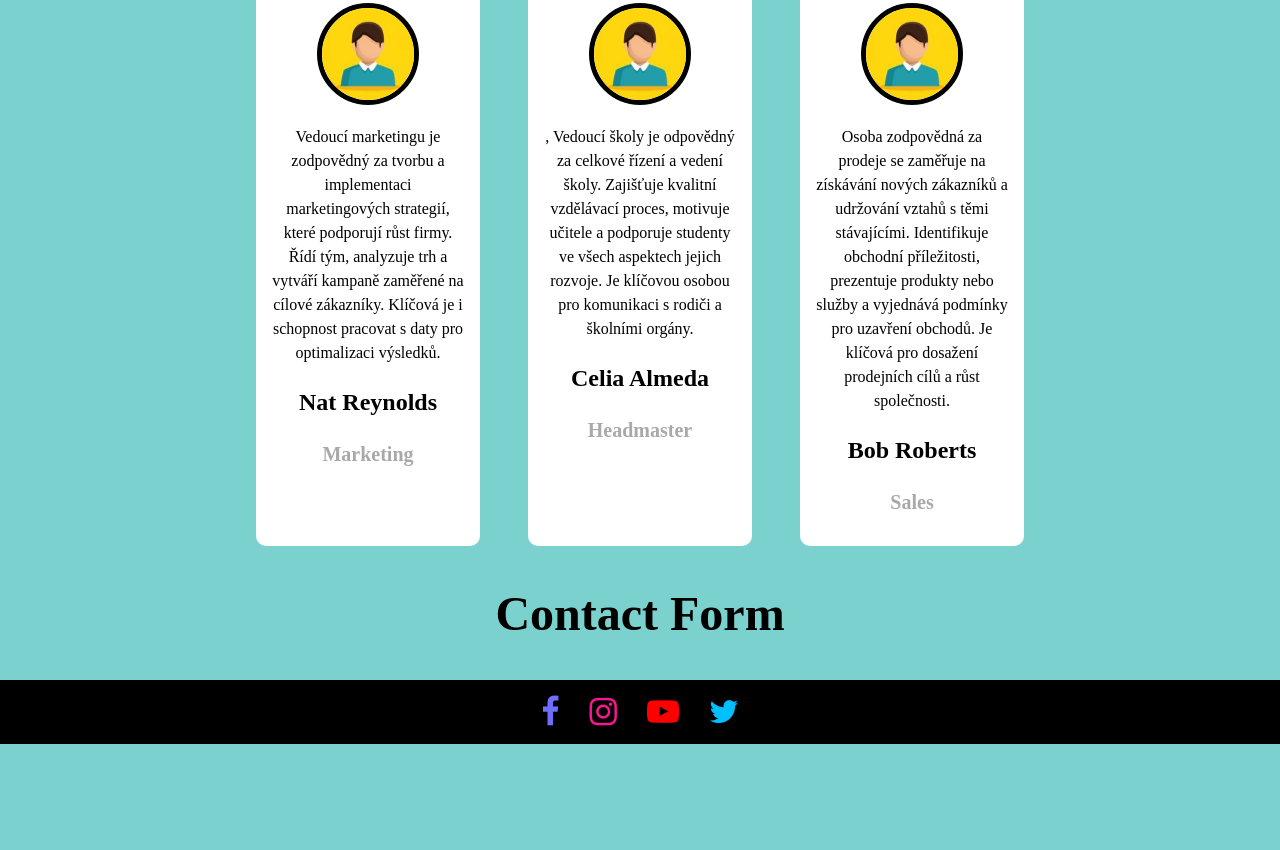
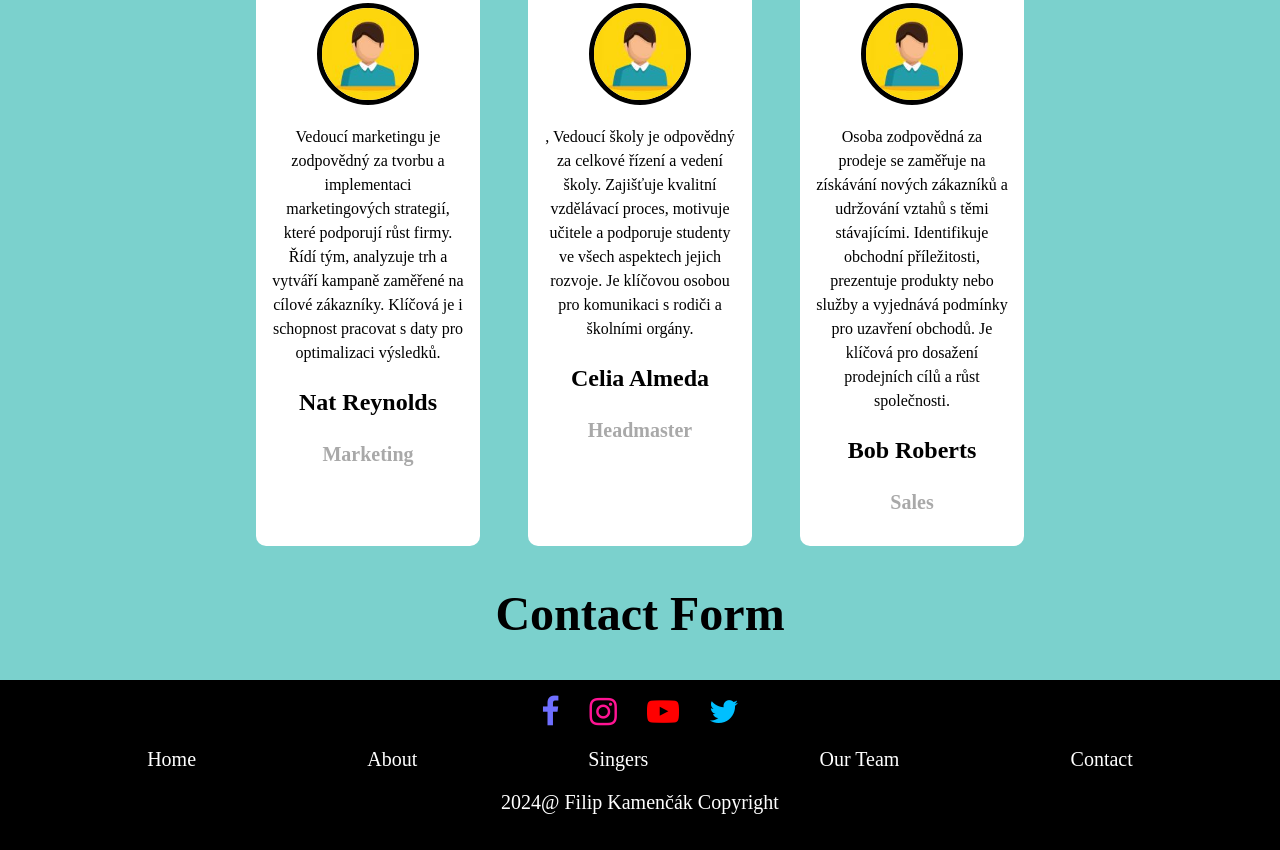
Before and after one commit to MagmaFilda/FestivalWeb, a plain HTML site: page index.html in a window 1280 px wide. Shown: the part 2567-3417 px from the top of the page. Before the commit the page ends 3311 px from the top, so only its background shows below. Drawn offline with Linux system fonts and the light colour scheme.

Commit message:
Footer Added

```diff
--- a/index.html
+++ b/index.html
@@ -7,10 +7,10 @@
     <link rel="stylesheet" href="https://cdnjs.cloudflare.com/ajax/libs/font-awesome/4.7.0/css/font-awesome.min.css">
 </head>
 <body>
-    <nav class="navbar">
+    <nav id="home" class="navbar">
         <ul class="nav-links">
             <li class="nav-link">
-                <a href="">Home</a>
+                <a href="#home">Home</a>
             </li>
             <li class="nav-link">
                 <a href="#about">About</a>
@@ -36,9 +36,9 @@
         <div id="about" class="about-festival">
             <h2>O Nás</h2>
             <p><strong>Paris week festival</strong> který se každoročně koná v malebném městě, přitahuje tisíce návštěvníků z celého světa. Atmosféra je nabitá pozitivní energií a radostí, jak se lidé scházejí, aby oslavili kulturu, umění a hudbu. Hlavní pódium hostí známé kapely, které roztančí davy svými chytlavými melodiemi, zatímco menší scény představují místní talenty a alternativní žánry. Vedle hudby si návštěvníci mohou vychutnat rozmanité gastronomické stánky, které nabízejí místní speciality a mezinárodní pokrmy. Pro děti jsou připraveny kreativní dílny a zábavné aktivity, takže festival je opravdu pro celou rodinu. Umělecké instalace a výstavy, které dotvářejí prostor, podněcují k zamyšlení a inspirují k novým pohledům na svět. V noci se areál promění v kouzelnou říši světel a barev, kdy se pod hvězdami tančí a sdílí nezapomenutelné chvíle. Tento festival není jen o hudbě, je to oslava života a komunity, která spojuje lidi různých generací a kultur.</p>
-            <h3 class="about-singers">Singers</h3>
+            <h3 id="singers" class="about-singers">Singers</h3>
         </div>
-        <div id="singers" class="taylor">
+        <div class="taylor">
             <h1>Taylor Swift</h1>
             <img src="images/taylorswift.jpg" alt="Taylor Swift">
             <p>Taylor Swift je americká zpěvačka a skladatelka, která se proslavila svým unikátním stylem kombinujícím pop, country a indie.
@@ -93,6 +93,26 @@
             <i class="fa fa-youtube-play"></i>
             <i class="fa fa-twitter"></i>
         </div>
+        <nav>
+            <ul class="footer-links">
+                <li class="footer-link">
+                    <a href="#home">Home</a>
+                </li>
+                <li class="footer-link">
+                    <a href="#about">About</a>
+                </li>
+                <li class="footer-link">
+                    <a href="#singers">Singers</a>
+                </li>
+                <li class="footer-link">
+                    <a href="#ourteam">Our Team</a>
+                </li>
+                <li class="footer-link">
+                    <a href="#contact">Contact</a>
+                </li>
+            </ul>
+        </nav>
+        <p class="copyright">2024@ Filip Kamenčák Copyright</p>
     </footer>
 </body>
 </html>
--- a/styles.css
+++ b/styles.css
@@ -154,3 +154,25 @@ footer {
 .fa-twitter{
     color: deepskyblue;
 }
+
+.footer-links{
+    list-style: none;
+    display: flex;
+    justify-content: space-evenly;
+    padding: 0;
+    gap: 24px;
+    font-size: 20px;
+}
+.footer-links a{
+    color: white;
+    text-decoration: none;
+}
+.footer-links a:hover{
+    color: gray;
+}
+
+.copyright{
+    color: white;
+    text-align: center;
+    font-size: 20px;
+}
```
